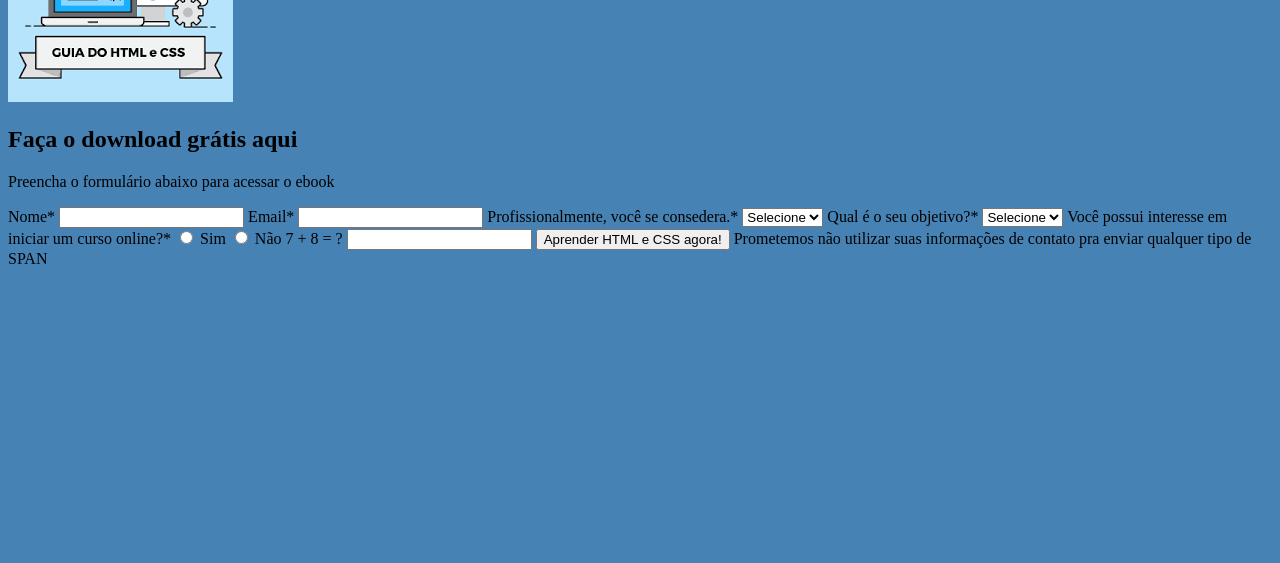
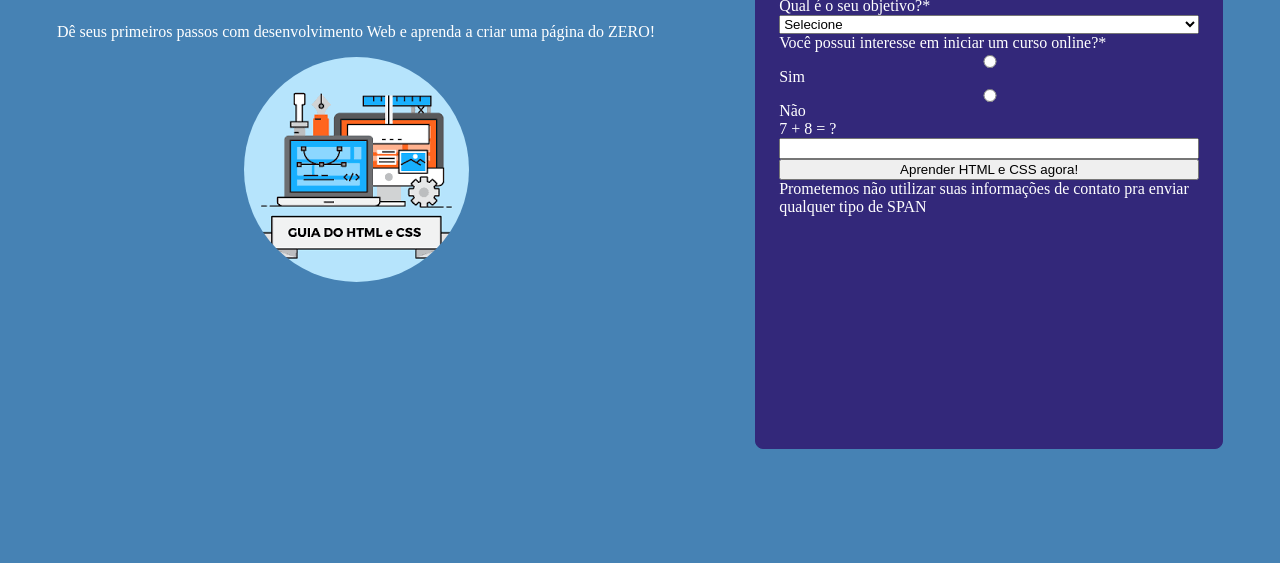
Before and after one commit to IcaroBacchi/Prova-teste, a plain HTML site: page Prova-html-css/index.html in a window 1280 px wide. Shown: the part 237-800 px from the top of the page. Drawn offline with Linux system fonts and the light colour scheme.

Commit message:
add style

```diff
--- a/Prova-html-css/assest/css/style.css
+++ b/Prova-html-css/assest/css/style.css
@@ -1,3 +1,49 @@
 body{
     background-color: steelblue;
+    color: white;
+    display: flex;
+    justify-content: center;
+    align-items: center;
 }
+.container{
+    margin: 0;
+    padding: 10px;
+    display: flex;
+    justify-items: center;
+    align-items: center;
+    gap: 100px;
+}
+.formulario{
+    color: white;
+    height: 650px;
+    width: 450px;
+    background-color:   rgb(51, 40, 122);
+    border: 1px solid rgb(51, 40, 122);
+    border-radius: 8px;
+    gap: 30px;
+    padding: 8px;
+}
+.div2{
+    display: flex;
+    flex-direction: column;
+    padding: 15px;
+}
+.label{
+
+}
+.title-form{
+    margin: 0;
+
+}
+.div1{
+    display: flex;
+    flex-direction: column;
+}
+.title{
+    align-self: center;
+    margin-top: 0;
+}
+.imagem{
+    border-radius: 50%;
+    align-self: center;
+}
--- a/Prova-html-css/index.html
+++ b/Prova-html-css/index.html
@@ -36,9 +36,9 @@
                     <option value="BE">Back-end</option>
                 </select>
                 <label class="label">Você possui interesse em iniciar um curso online?*</label>
-                <input type="radio" name="positivo" value="Sim">
+                <input class="radio" type="radio" name="online" value="Sim">
                 <span>Sim</span>
-                <input class="input" type="radio" name="negativo" value="Não">
+                <input class="radio" type="radio" name="online" value="Não">
                 <span>Não</span>
                 <label class="label">7 + 8 = ?</label>
                 <input class="input" type="text" name="number" id="number">
```
Also changed, not shown: 1 other file.
